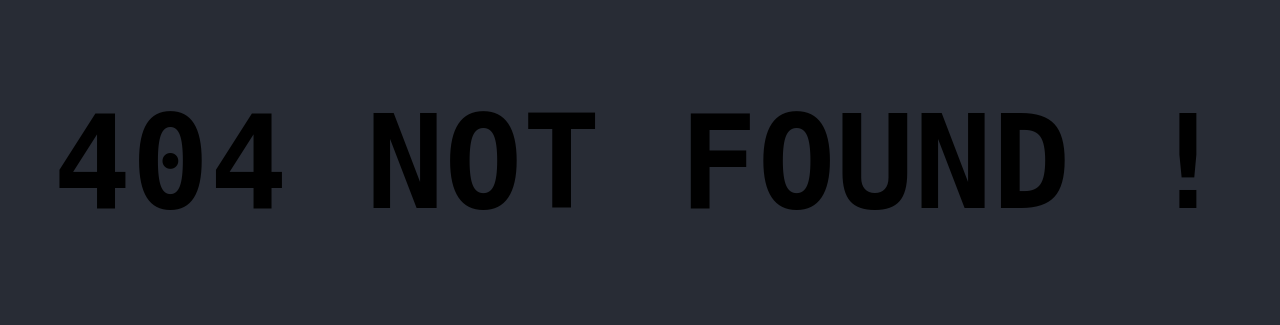
After one commit to BFlorian91/e_commerce, a PHP site: page /view/error_404.php in a window 1280 px wide. The commit adds this page. Shown: the top 325 px of the page. Run offline with PHP 8.4, Linux system fonts and the light colour scheme.

Commit message:
init + router underconstruction

```diff
--- a/controller/index.php
+++ b/controller/index.php
@@ -1,10 +1,9 @@
 <?php
 
 	function cart() {
-		require('model/cart.php');
+		require 'model/cart.php';
 	}
 
 	function notFound() {
-		require('model/404.php');
+		require 'model/404.php';
 	}
-?>
--- a/index.php
+++ b/index.php
@@ -1,12 +1,11 @@
 <?php
-	//require('controller/index.php');
+	require 'controller/index.php';
 
-	echo '<h1>HOME SWEET HOME</h1>';
+	echo '<h1 style="text-align: center;">HOME SWEET HOME</h1>';
 
 	if (isset($_GET['action'])) {
 		if ($_GET['action'] == 'cart') {
 			cart();
-			echo 'TEST';
 		} else {
 			notFound();
 		}
--- a/model/404.php
+++ b/model/404.php
@@ -1,3 +1,2 @@
 <?php
-	header("HTTP/1.0 404 Not Found");
-	die ('404 NOT FOUND<br />');
+	require 'view/error_404.php';
--- /dev/null
+++ b/view/error_404.php
@@ -0,0 +1,26 @@
+<?php
+
+?>
+<!DOCTYPE html>
+<html lang="en">
+	<head>
+		<meta charset="UTF-8">
+		<style>
+			body {
+				margin: 0;
+				pading: 0;
+				background-color: #282C35;
+			}
+			.error_msg {
+				display: flex;
+				justify-content: center;
+				font: 5em monospace;
+			}
+		</style>
+	</head>
+	<body>
+		<div class="error_msg">
+			<h1 style="text-align: center;">404 NOT FOUND !</h1>
+		</div>
+	</body>
+</html>
```
